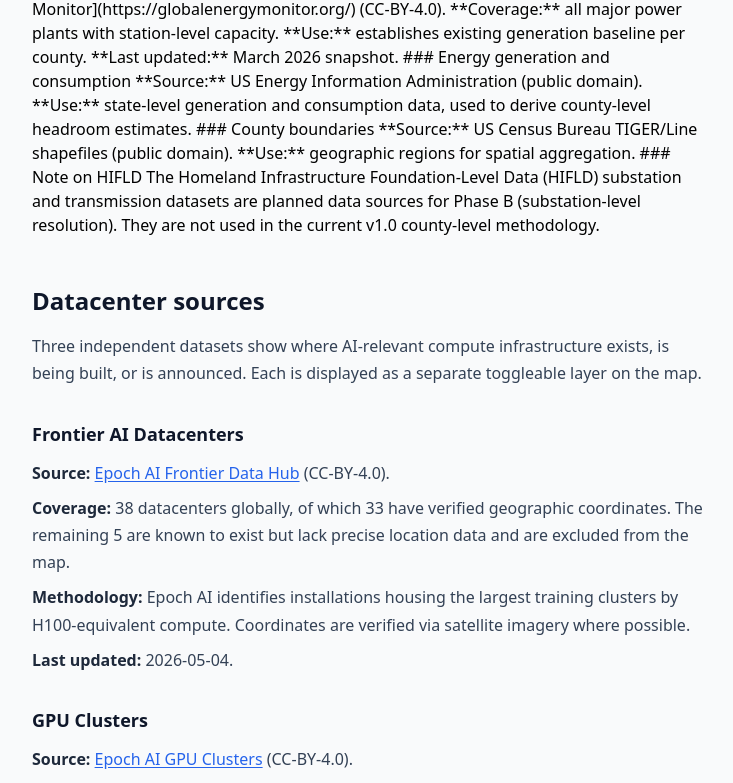
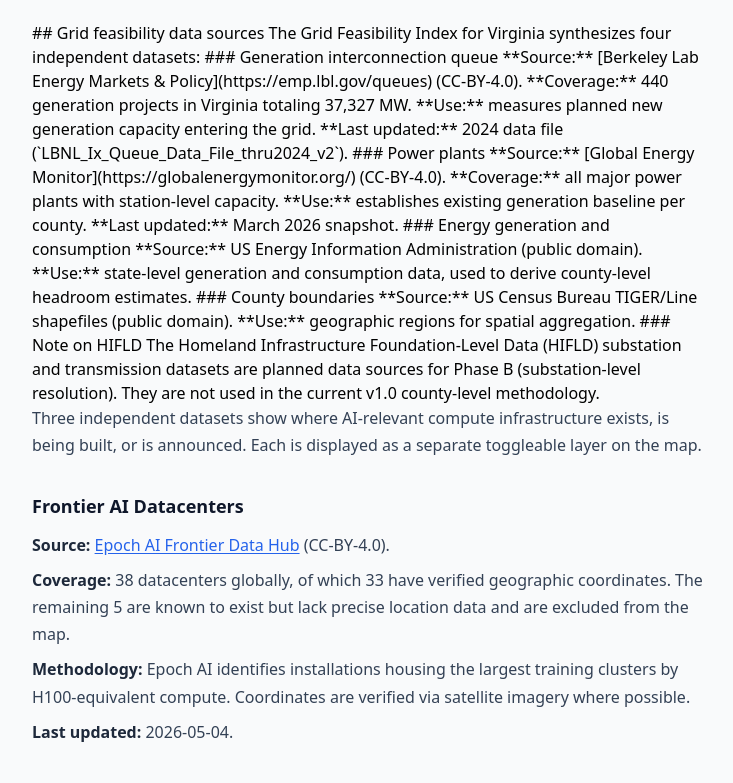
Before and after one commit to Geofuturist/ai-buildout-frontier, a Next.js app: page /methodology in a window 1280 px wide. Shown: the part 3017-3800 px from the top of the page, without its empty margins (272-1005 px from the left). Built offline with nearby package versions, Linux system fonts and the light colour scheme.

Commit message:
Revise grid feasibility data sources section
Updated the section on grid feasibility data sources and removed the datacenter sources section.

```diff
--- a/app/methodology/page.tsx
+++ b/app/methodology/page.tsx
@@ -245,7 +245,13 @@
           </p>
         </section>
 
-       ## Grid feasibility data sources
+The Homeland Infrastructure Foundation-Level Data (HIFLD) substation and transmission datasets are planned data sources for Phase B (substation-level resolution). They are not used in the current v1.0 county-level methodology.
+        {/* ── Section: Datacenter sources ── */}
+        <section>
+          <h2 className="text-2xl font-semibold text-slate-900 mt-12 mb-4">
+            Sources
+          </h2>
+## Grid feasibility data sources
 
 The Grid Feasibility Index for Virginia synthesizes four independent datasets:
 
@@ -271,12 +277,6 @@
 
 ### Note on HIFLD
 The Homeland Infrastructure Foundation-Level Data (HIFLD) substation and transmission datasets are planned data sources for Phase B (substation-level resolution). They are not used in the current v1.0 county-level methodology.
-        {/* ── Section: Datacenter sources ── */}
-        <section>
-          <h2 className="text-2xl font-semibold text-slate-900 mt-12 mb-4">
-            Datacenter sources
-          </h2>
-
           <p className="text-base leading-[1.7] text-slate-700 mb-6">
             Three independent datasets show where AI-relevant compute infrastructure
             exists, is being built, or is announced. Each is displayed as a separate
```
